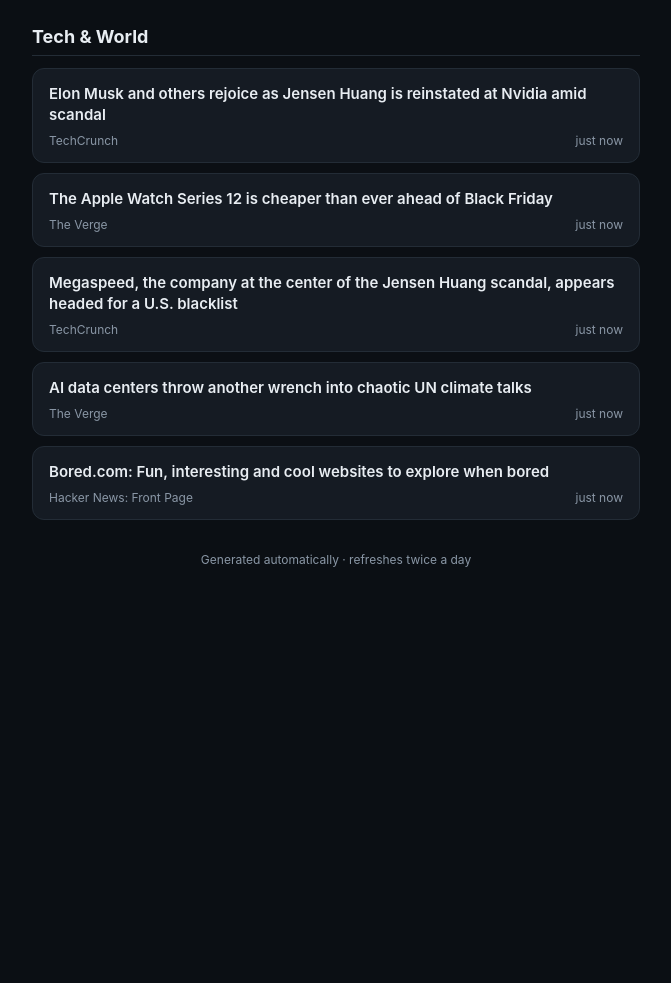
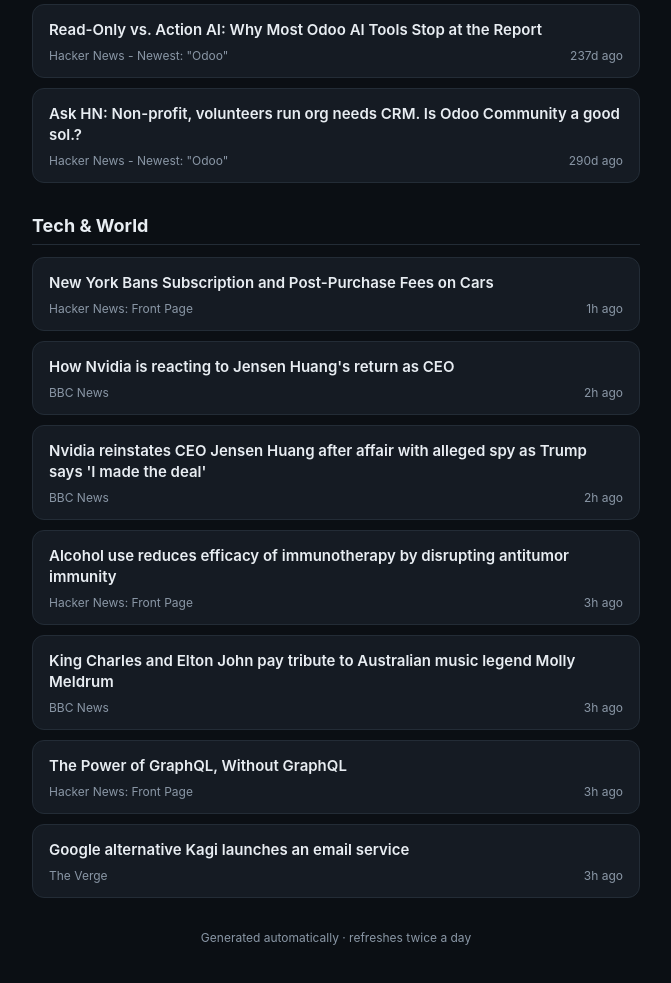
Before and after one commit to savyasachin/tech-digest_theodoobin, a plain HTML site: page docs/index.html in a window 1280 px wide. Shown: the part 605-1588 px from the top of the page, without its empty margins (304-975 px from the left). Before the commit the page ends 1220 px from the top, so only its background shows below. Drawn offline with Linux system fonts and the light colour scheme.

Commit message:
Update daily digest page

```diff
--- a/docs/index.html
+++ b/docs/index.html
@@ -3,7 +3,7 @@
 <head>
 <meta charset="UTF-8">
 <meta name="viewport" content="width=device-width, initial-scale=1.0">
-<title>Quick Check - Monday, 23 November - 21:56</title>
+<title>Full Digest - Tuesday, 24 November - 03:54</title>
 <style>
   :root {
     color-scheme: light dark;
@@ -101,9 +101,9 @@
 </head>
 <body>
   <header>
-    <div class="eyebrow">Quick Check</div>
+    <div class="eyebrow">Full Digest</div>
     <h1>Daily Digest</h1>
-    <div class="timestamp">Monday, 23 November - 21:56 (Asia/Qatar)</div>
+    <div class="timestamp">Tuesday, 24 November - 03:54 (Asia/Qatar)</div>
   </header>
 
 
@@ -115,7 +115,7 @@
         <div class="card-title">Show HN: Mini-Runbot – Ephemeral Odoo Enviroments Using Python and Docker</div>
         <div class="card-meta">
           <span class="card-source">Hacker News - Newest: &quot;Odoo&quot;</span>
-          <span class="card-age">63d ago</span>
+          <span class="card-age">64d ago</span>
         </div>
       </a>
 
@@ -155,6 +155,24 @@
         </div>
       </a>
 
+
+      <a class="card" href="https://www.odooclaw.ai/blog/read-only-vs-action-ai-why-most-odoo-ai-tools-stop-at-the-report" target="_blank" rel="noopener">
+        <div class="card-title">Read-Only vs. Action AI: Why Most Odoo AI Tools Stop at the Report</div>
+        <div class="card-meta">
+          <span class="card-source">Hacker News - Newest: &quot;Odoo&quot;</span>
+          <span class="card-age">237d ago</span>
+        </div>
+      </a>
+
+
+      <a class="card" href="https://news.ycombinator.com/item?id=46920322" target="_blank" rel="noopener">
+        <div class="card-title">Ask HN: Non-profit, volunteers run org needs CRM. Is Odoo Community a good sol.?</div>
+        <div class="card-meta">
+          <span class="card-source">Hacker News - Newest: &quot;Odoo&quot;</span>
+          <span class="card-age">290d ago</span>
+        </div>
+      </a>
+
       </div>
     </section>
 
@@ -162,47 +180,65 @@
       <h2>Tech &amp; World</h2>
       <div class="cards">
 
-      <a class="card" href="https://techcrunch.com/2026/11/23/elon-musk-and-others-rejoice-as-jensen-huang-is-reinstated-at-nvidia-amid-scandal/" target="_blank" rel="noopener">
-        <div class="card-title">Elon Musk and others rejoice as Jensen Huang is reinstated at Nvidia amid scandal</div>
+      <a class="card" href="https://www.governor.ny.gov/news/money-your-pockets-governor-hochul-signs-bill-restricting-exploitative-vehicle-subscription" target="_blank" rel="noopener">
+        <div class="card-title">New York Bans Subscription and Post-Purchase Fees on Cars</div>
         <div class="card-meta">
-          <span class="card-source">TechCrunch</span>
-          <span class="card-age">just now</span>
+          <span class="card-source">Hacker News: Front Page</span>
+          <span class="card-age">1h ago</span>
         </div>
       </a>
 
 
-      <a class="card" href="https://www.theverge.com/gadgets/1034512/apple-watch-series-12-black-friday-deal-sale" target="_blank" rel="noopener">
-        <div class="card-title">The Apple Watch Series 12 is cheaper than ever ahead of Black Friday</div>
+      <a class="card" href="https://www.bbc.co.uk/news/videos/ckedq2edqegzo?at_medium=RSS&amp;at_campaign=rss" target="_blank" rel="noopener">
+        <div class="card-title">How Nvidia is reacting to Jensen Huang&#x27;s return as CEO</div>
         <div class="card-meta">
-          <span class="card-source">The Verge</span>
-          <span class="card-age">just now</span>
+          <span class="card-source">BBC News</span>
+          <span class="card-age">2h ago</span>
         </div>
       </a>
 
 
-      <a class="card" href="https://techcrunch.com/2026/11/23/megaspeed-the-company-at-the-center-of-the-jensen-huang-scandal-appears-headed-for-a-u-s-blacklist/" target="_blank" rel="noopener">
-        <div class="card-title">Megaspeed, the company at the center of the Jensen Huang scandal, appears headed for a U.S. blacklist</div>
+      <a class="card" href="https://www.bbc.co.uk/news/articles/cq5y1k8ez407o?at_medium=RSS&amp;at_campaign=rss" target="_blank" rel="noopener">
+        <div class="card-title">Nvidia reinstates CEO Jensen Huang after affair with alleged spy as Trump says &#x27;I made the deal&#x27;</div>
         <div class="card-meta">
-          <span class="card-source">TechCrunch</span>
-          <span class="card-age">just now</span>
+          <span class="card-source">BBC News</span>
+          <span class="card-age">2h ago</span>
         </div>
       </a>
 
 
-      <a class="card" href="https://www.theverge.com/science/1040497/ai-data-centers-electricity-un-climate-summit" target="_blank" rel="noopener">
-        <div class="card-title">AI data centers throw another wrench into chaotic UN climate talks</div>
+      <a class="card" href="https://www.science.org/doi/10.1126/scisignal.aef1375" target="_blank" rel="noopener">
+        <div class="card-title">Alcohol use reduces efficacy of immunotherapy by disrupting antitumor immunity</div>
         <div class="card-meta">
-          <span class="card-source">The Verge</span>
-          <span class="card-age">just now</span>
+          <span class="card-source">Hacker News: Front Page</span>
+          <span class="card-age">3h ago</span>
         </div>
       </a>
 
 
-      <a class="card" href="https://www.bored.com/" target="_blank" rel="noopener">
-        <div class="card-title">Bored.com: Fun, interesting and cool websites to explore when bored</div>
+      <a class="card" href="https://www.bbc.co.uk/news/articles/c3qj57rkd2k1o?at_medium=RSS&amp;at_campaign=rss" target="_blank" rel="noopener">
+        <div class="card-title">King Charles and Elton John pay tribute to Australian music legend Molly Meldrum</div>
+        <div class="card-meta">
+          <span class="card-source">BBC News</span>
+          <span class="card-age">3h ago</span>
+        </div>
+      </a>
+
+
+      <a class="card" href="https://cobalt27.dev/" target="_blank" rel="noopener">
+        <div class="card-title">The Power of GraphQL, Without GraphQL</div>
         <div class="card-meta">
           <span class="card-source">Hacker News: Front Page</span>
-          <span class="card-age">just now</span>
+          <span class="card-age">3h ago</span>
+        </div>
+      </a>
+
+
+      <a class="card" href="https://www.theverge.com/tech/1041000/kagi-mail-email-google-gmail-alternative" target="_blank" rel="noopener">
+        <div class="card-title">Google alternative Kagi launches an email service</div>
+        <div class="card-meta">
+          <span class="card-source">The Verge</span>
+          <span class="card-age">3h ago</span>
         </div>
       </a>
 
```
